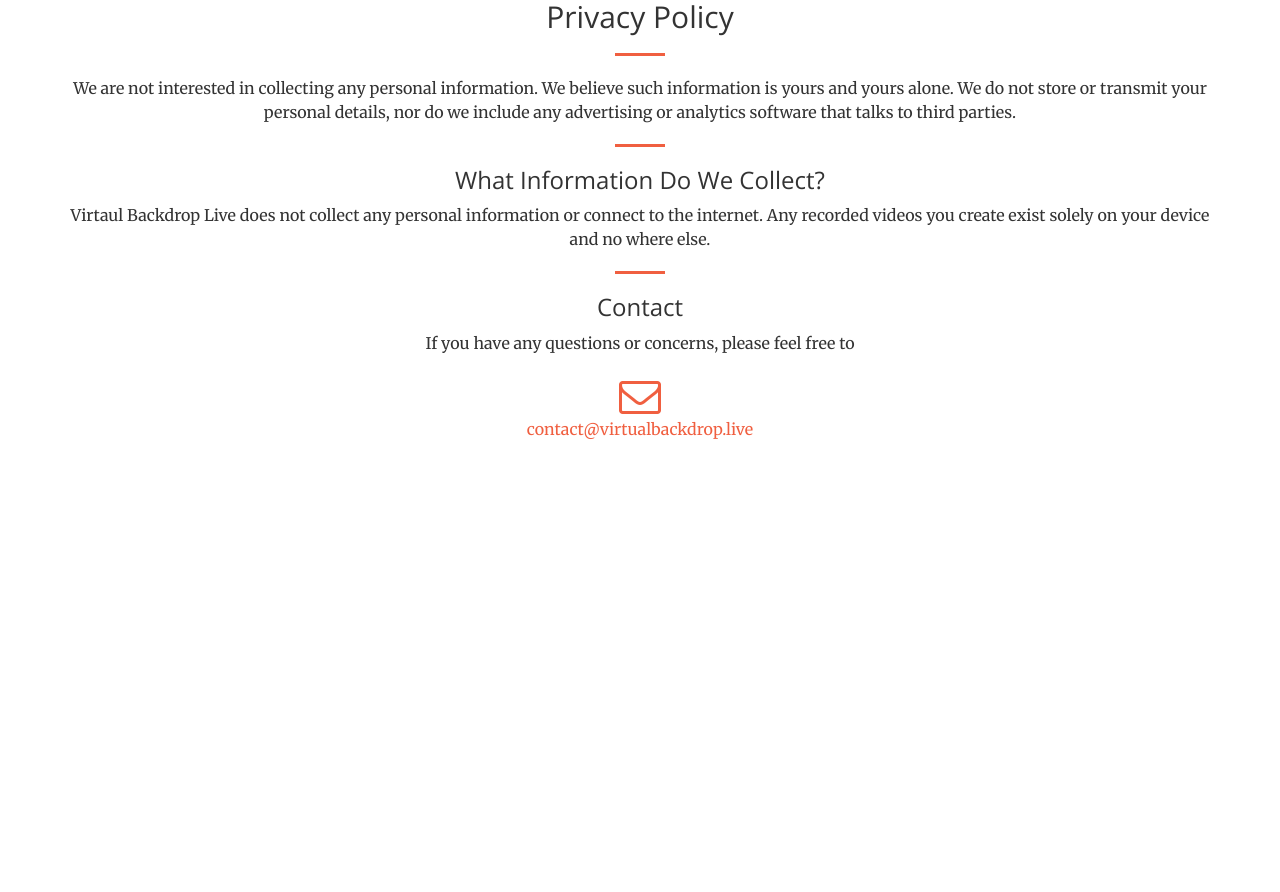
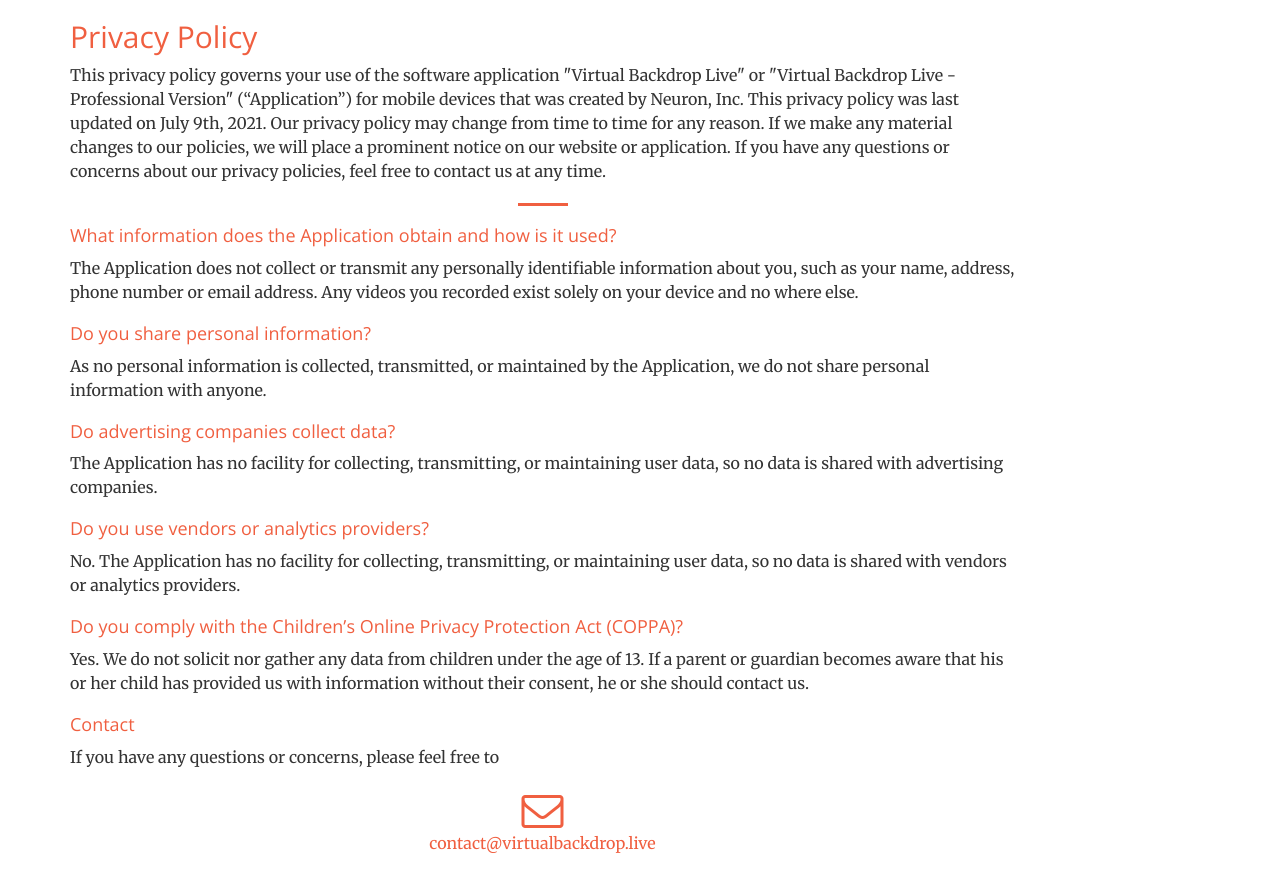
Before and after one commit to ahnghgit/ahnghgit.github.io, a Jekyll site: the page privacy_policy.html, which Jekyll copies as it is, in a window 1280 px wide. Shown: the top 892 px of the page. Built offline with Jekyll 4.4.1, drawn with Linux system fonts in a browser that asks for light colours.

Commit message:
privacy_policy 변경

```diff
--- a/privacy_policy.html
+++ b/privacy_policy.html
@@ -37,22 +37,37 @@
 
 <div class="container">
     <div class="row">
-        <div class="col-lg-12 text-center">
-            <h2 class="section-heading">Privacy Policy</h2>
-            <hr class="primary">
-            <p>We are not interested in collecting any personal information. We believe such information is yours and yours alone. We do not store or transmit your personal details, nor do we include any advertising or analytics software that talks to third parties.</p>
+        <div class="col-lg-10 text-left">
+            <h2 class="text-primary">Privacy Policy</h2>
+            <p>This privacy policy governs your use of the software application "Virtual Backdrop Live" or "Virtual Backdrop Live - Professional Version" (“Application”) for mobile devices that was created by Neuron, Inc. This privacy policy was last updated on July 9th, 2021. Our privacy policy may change from time to time for any reason. If we make any material changes to our policies, we will place a prominent notice on our website or application. If you have any questions or concerns about our privacy policies, feel free to contact us at any time.</p>
+
 
             <hr class="primary">
-            <h3 class="section-heading">What Information Do We Collect?</h3>
-            <p>Virtaul Backdrop Live does not collect any personal information or connect to the internet. Any recorded videos you create exist solely on your device and no where else.</p>
 
-            <hr class="primary">
-            <h3 class="section-heading">Contact</h3>
+            <h4 class="text-primary">What information does the Application obtain and how is it used?</h4>
+            <p>The Application does not collect or transmit any personally identifiable information about you, such as your name, address, phone number or email address. Any videos you recorded exist solely on your device and no where else.</p>
+
+            <h4 class="text-primary">Do you share personal information?</h4>
+            <p>As no personal information is collected, transmitted, or maintained by the Application, we do not share personal information with anyone.</p>
+
+            <h4 class="text-primary">Do advertising companies collect data?</h4>
+            <p>The Application has no facility for collecting, transmitting, or maintaining user data, so no data is shared with advertising companies.</p>
+
+            <h4 class="text-primary">Do you use vendors or analytics providers?</h4>
+            <p>No. The Application has no facility for collecting, transmitting, or maintaining user data, so no data is shared with vendors or analytics providers.</p>
+
+            <h4 class="text-primary">Do you comply with the Children’s Online Privacy Protection Act (COPPA)?</h4>
+            <p>Yes. We do not solicit nor gather any data from children under the age of 13. If a parent or guardian becomes aware that his or her child has provided us with information without their consent, he or she should contact us.</p>
+
+            <h4 class="text-primary">Contact</h4>
             <p>If you have any questions or concerns, please feel free to</p>
+        </div>
+        <div class="col-lg-10 text-center">
             <a href="mailto:{{ site.email }}">
                 <i class="fa fa-envelope-o fa-3x wow bounceIn" data-wow-delay=".1s"></i>
                 <p>contact@virtualbackdrop.live</p>
             </a>
         </div>
+
     </div>
 </div>
```
